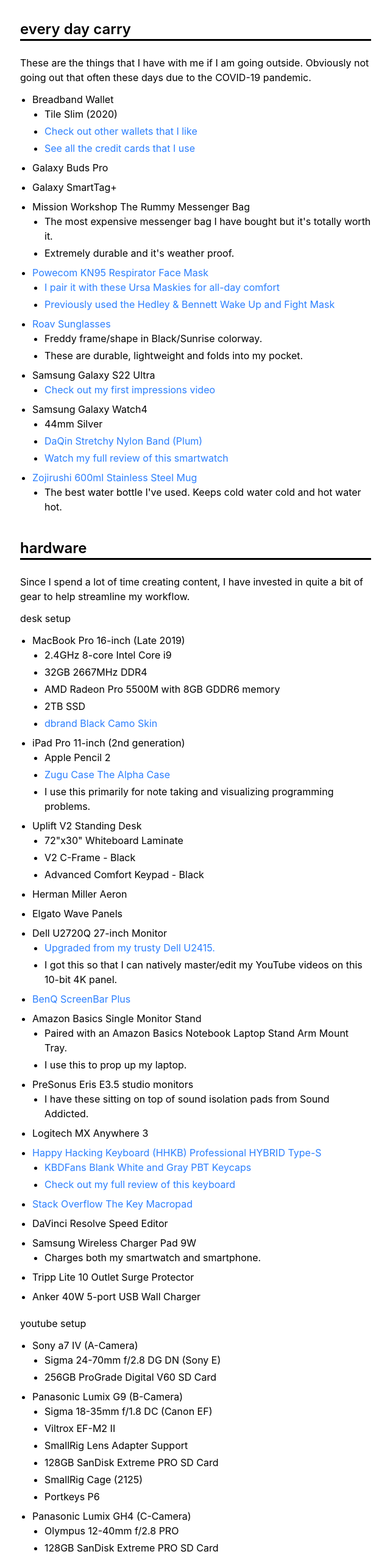
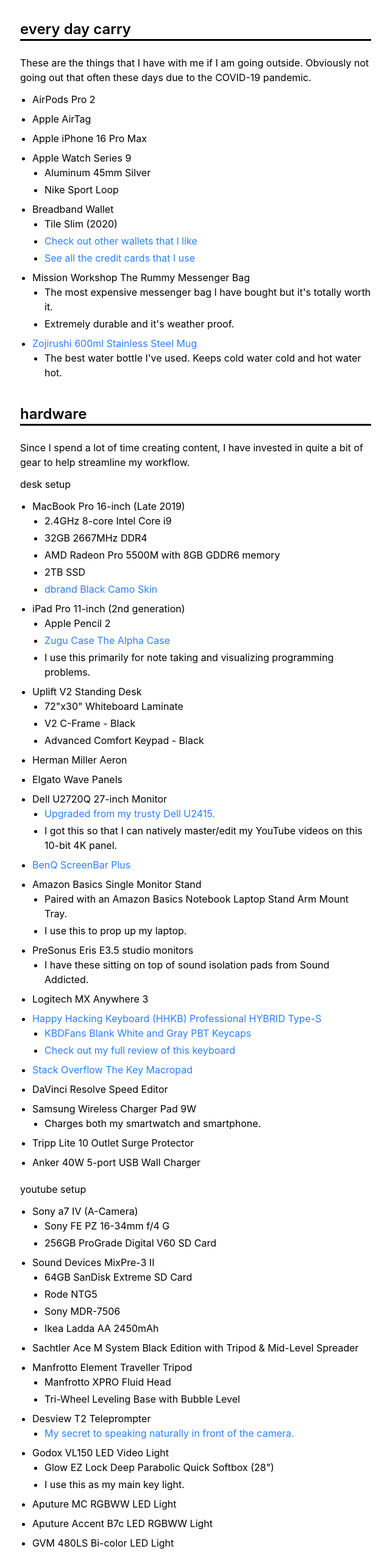
Before and after one commit to dickwyn/v4, a Next.js app: page /uses in a window 1280 px wide. Shown: the part 244-2797 px from the top of the page at 61% size, without its empty margins (319-959 px from the left). Built offline with nearby package versions, Linux system fonts and the light colour scheme.

Commit message:
chore: update uses content

```diff
--- a/app/uses/uses.ts
+++ b/app/uses/uses.ts
@@ -21,21 +21,7 @@ export const uses = [
           },
         ],
       },
-      {
-        name: 'Powecom KN95 Respirator Face Mask',
-        url: 'https://bonafidemasks.com/Powecom-kn-95/',
-        attributeList: [
-          {
-            name: 'I pair it with these Ursa Maskies for all-day comfort',
-            url: 'https://smile.amazon.com/gp/product/B08NXG8DD8?psc=1',
-          },
-          {
-            name: 'Previously used the Hedley & Bennett Wake Up and Fight Mask',
-            url: 'https://youtu.be/Yc53Yg2xY6Y',
-          },
-        ],
-      },
-      { name: 'Galaxy Buds Pro' },
+      { name: 'AirPods Pro 2' },
       {
         name: 'Mission Workshop The Rummy Messenger Bag',
         attributeList: [
@@ -47,28 +33,10 @@ export const uses = [
           },
         ],
       },
+      { name: 'Apple iPhone 16 Pro Max' },
       {
-        name: 'Samsung Galaxy S22 Ultra',
-        attributeList: [
-          {
-            name: 'Check out my first impressions video',
-            url: 'https://youtu.be/hxbOaLf4sRA',
-          },
-        ],
-      },
-      {
-        name: 'Samsung Galaxy Watch4',
-        attributeList: [
-          { name: '44mm Silver' },
-          {
-            name: 'DaQin Stretchy Nylon Band (Plum)',
-            url: 'https://amazon.com/gp/product/B09JW6W84L',
-          },
-          {
-            name: 'Watch my full review of this smartwatch',
-            url: 'https://youtu.be/ZN9mA3_JG7E',
-          },
-        ],
+        name: 'Apple Watch Series 9',
+        attributeList: [{ name: 'Aluminum 45mm Silver' }, { name: 'Nike Sport Loop' }],
       },
       {
         name: 'Zojirushi 600ml Stainless Steel Mug',
@@ -77,15 +45,7 @@ export const uses = [
           { name: "The best water bottle I've used. Keeps cold water cold and hot water hot." },
         ],
       },
-      { name: 'Galaxy SmartTag+' },
-      {
-        name: 'Roav Sunglasses',
-        url: 'https://roaveyewear.com/collections/origin-series/products/freddy-black-moonrise',
-        attributeList: [
-          { name: 'Freddy frame/shape in Black/Sunrise colorway.' },
-          { name: 'These are durable, lightweight and folds into my pocket.' },
-        ],
-      },
+      { name: 'Apple AirTag' },
     ],
   },
   {
@@ -195,27 +155,8 @@ export const uses = [
           {
             name: 'Sony a7 IV (A-Camera)',
             attributeList: [
-              { name: 'Sigma 24-70mm f/2.8 DG DN (Sony E)' },
+              { name: 'Sony FE PZ 16-34mm f/4 G' },
               { name: '256GB ProGrade Digital V60 SD Card' },
-            ],
-          },
-          {
-            name: 'Panasonic Lumix G9 (B-Camera)',
-            attributeList: [
-              { name: 'Sigma 18-35mm f/1.8 DC (Canon EF)' },
-              { name: 'Viltrox EF-M2 II' },
-              { name: 'SmallRig Lens Adapter Support' },
-              { name: '128GB SanDisk Extreme PRO SD Card' },
-              { name: 'SmallRig Cage (2125)' },
-              { name: 'Portkeys P6' },
-            ],
-          },
-          {
-            name: 'Panasonic Lumix GH4 (C-Camera)',
-            attributeList: [
-              { name: 'Olympus 12-40mm f/2.8 PRO' },
-              { name: '128GB SanDisk Extreme PRO SD Card' },
-              { name: 'Manfrotto 200PL Quick Release Plate' },
             ],
           },
           {
@@ -283,18 +224,12 @@ export const uses = [
         ],
       },
       {
-        name: 'camera',
-        sort: true,
-        list: [{ name: 'Canon AE-1 Program' }],
-      },
-      {
         name: 'lenses',
         sort: true,
         list: [
-          { name: 'Canon 50mm f/1.4 FD' },
+          { name: 'Sigma 24-70mm f/2.8 DG DN (Sony E)' },
+          { name: 'Sony 90mm f/2.8 Macro' },
           { name: 'Helios 44-2 58mm f/2.0' },
-          { name: 'Panasonic 7-14mm f/4.0' },
-          { name: 'Sony 90mm f/2.8 Macro' },
         ],
       },
       {
@@ -314,7 +249,7 @@ export const uses = [
         sort: true,
         list: [
           { name: 'Giottos Rocket Air Blaster' },
-          { name: 'Peak Design Slide Lite' },
+          { name: 'Peak Design Slide' },
           { name: 'Pelican SD Memory Card Case' },
           { name: 'Neewer 43-inch Light Reflector 5-in-1' },
           { name: 'Peak Design Camera Cube' },
@@ -342,16 +277,12 @@ export const uses = [
         list: [
           { name: 'Affinity Photo' },
           { name: 'Davinci Resolve Studio' },
-          { name: 'Figma' },
           { name: 'Google Chrome' },
           { name: 'Malwarebytes' },
           { name: 'Microsoft Office' },
           { name: 'Spotify' },
           { name: 'Visual Studio Code' },
           { name: 'WhatsApp' },
-          { name: 'Logi Options+' },
-          { name: 'Microsoft To Do' },
-          { name: 'Microsoft Edge' },
           { name: 'FreeFileSync' },
           { name: 'f.lux' },
           { name: 'iZotope RX 8' },
@@ -365,15 +296,8 @@ export const uses = [
           { name: 'Alfred 4' },
           { name: 'iTerm' },
           { name: 'MacTeX' },
-          { name: 'Magnet' },
-          { name: 'iStat Menus' },
           { name: 'AppCleaner' },
           { name: 'Pixelmator Pro' },
-          { name: 'DevSwatch' },
-          { name: 'IINA' },
-          { name: 'Hidden Bar' },
-          { name: 'Karabiner-Elements' },
-          { name: 'Muzzle' },
         ],
       },
       {
@@ -395,22 +319,14 @@ export const uses = [
         sort: true,
         list: [
           { name: '1Password X Beta' },
-          { name: 'GoFullPage - Full Page Screen Capture' },
-          { name: 'Grammarly' },
           { name: 'META SEO inspector' },
           { name: 'React Developer Tools' },
           { name: 'uBlock Origin' },
-          { name: 'vidIQ Vision for YouTube' },
           { name: 'Wappalyzer' },
-          { name: 'WAVE Evaluation Tool' },
-          { name: 'Decentraleyes' },
-          { name: 'Disconnect' },
           { name: 'The Camelizer' },
           { name: 'ClearURLs' },
-          { name: 'Honey' },
           { name: 'Return YouTube Dislike' },
           { name: 'SponsorBlock for YouTube' },
-          { name: 'Webtime Tracker' },
         ],
       },
       {
@@ -427,7 +343,6 @@ export const uses = [
           { name: 'Prettier' },
           { name: 'Rainglow' },
           { name: 'Todo Tree' },
-          { name: 'Quokka.js' },
         ],
       },
     ],
```
